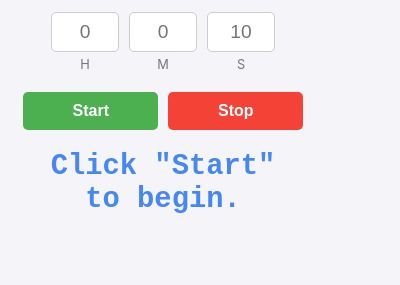
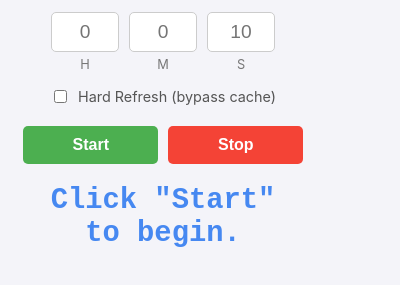
Before and after one commit to JohnLindahlTech/rld, a browser extension: page popup.html in a window 400 px wide. Shown: the part 77-362 px from the top of the page. Drawn offline with Linux system fonts and the light colour scheme.

Commit message:
hard refresh

```diff
--- a/popup.css
+++ b/popup.css
@@ -30,7 +30,7 @@ p {
   display: flex;
   justify-content: center;
   gap: 10px;
-  margin-bottom: 20px;
+  margin-bottom: 15px;
 }
 
 .input-group {
@@ -60,6 +60,21 @@ p {
   font-size: 0.8em;
   color: #777;
   text-transform: uppercase;
+}
+
+/* Options section */
+.options {
+  display: flex;
+  align-items: center;
+  justify-content: center;
+  margin-bottom: 20px;
+  width: 100%;
+}
+
+.options label {
+  margin-left: 8px;
+  font-size: 0.9em;
+  color: #555;
 }
 
 /* Button Group */
--- a/popup.html
+++ b/popup.html
@@ -22,6 +22,10 @@
           <label for="seconds">s</label>
         </div>
       </div>
+      <div class="options">
+        <input type="checkbox" id="hard-refresh" />
+        <label for="hard-refresh">Hard Refresh (bypass cache)</label>
+      </div>
       <div class="button-group">
         <button id="start" class="btn btn-start">Start</button>
         <button id="stop" class="btn btn-stop">Stop</button>
--- a/popup.js
+++ b/popup.js
@@ -2,10 +2,11 @@ document.addEventListener('DOMContentLoaded', () => {
   const hoursInput = document.getElementById('hours');
   const minutesInput = document.getElementById('minutes');
   const secondsInput = document.getElementById('seconds');
+  const hardRefreshCheckbox = document.getElementById('hard-refresh');
   const startButton = document.getElementById('start');
   const stopButton = document.getElementById('stop');
   const statusDiv = document.getElementById('status');
-  const inputs = [hoursInput, minutesInput, secondsInput];
+  const inputs = [hoursInput, minutesInput, secondsInput, hardRefreshCheckbox];
   let countdownInterval = null;
 
   // Formats seconds into HH:MM:SS string
@@ -46,8 +47,9 @@ document.addEventListener('DOMContentLoaded', () => {
   };
 
   // Load saved state when popup opens
-  chrome.storage.local.get(['isReloading', 'interval'], (result) => {
+  chrome.storage.local.get(['isReloading', 'interval', 'isHardRefresh'], (result) => {
     setUiState(result.isReloading || false);
+    hardRefreshCheckbox.checked = result.isHardRefresh || false;
     if (result.interval) {
       const hours = Math.floor(result.interval / 3600);
       const minutes = Math.floor((result.interval % 3600) / 60);
@@ -64,13 +66,18 @@ document.addEventListener('DOMContentLoaded', () => {
     const minutes = parseInt(minutesInput.value, 10) || 0;
     const seconds = parseInt(secondsInput.value, 10) || 0;
     const totalSeconds = (hours * 3600) + (minutes * 60) + seconds;
+    const isHardRefresh = hardRefreshCheckbox.checked;
 
     if (totalSeconds < 1) {
       statusDiv.textContent = 'Interval must be at least 1 second.';
       return;
     }
 
-    chrome.runtime.sendMessage({ command: 'start', interval: totalSeconds },
+    chrome.runtime.sendMessage({
+      command: 'start',
+      interval: totalSeconds,
+      isHardRefresh: isHardRefresh
+    },
       (response) => {
         if (response && response.status === "Countdown started") {
           setUiState(true);
```
Also changed, not shown: background.js (+5 -4 lines).
